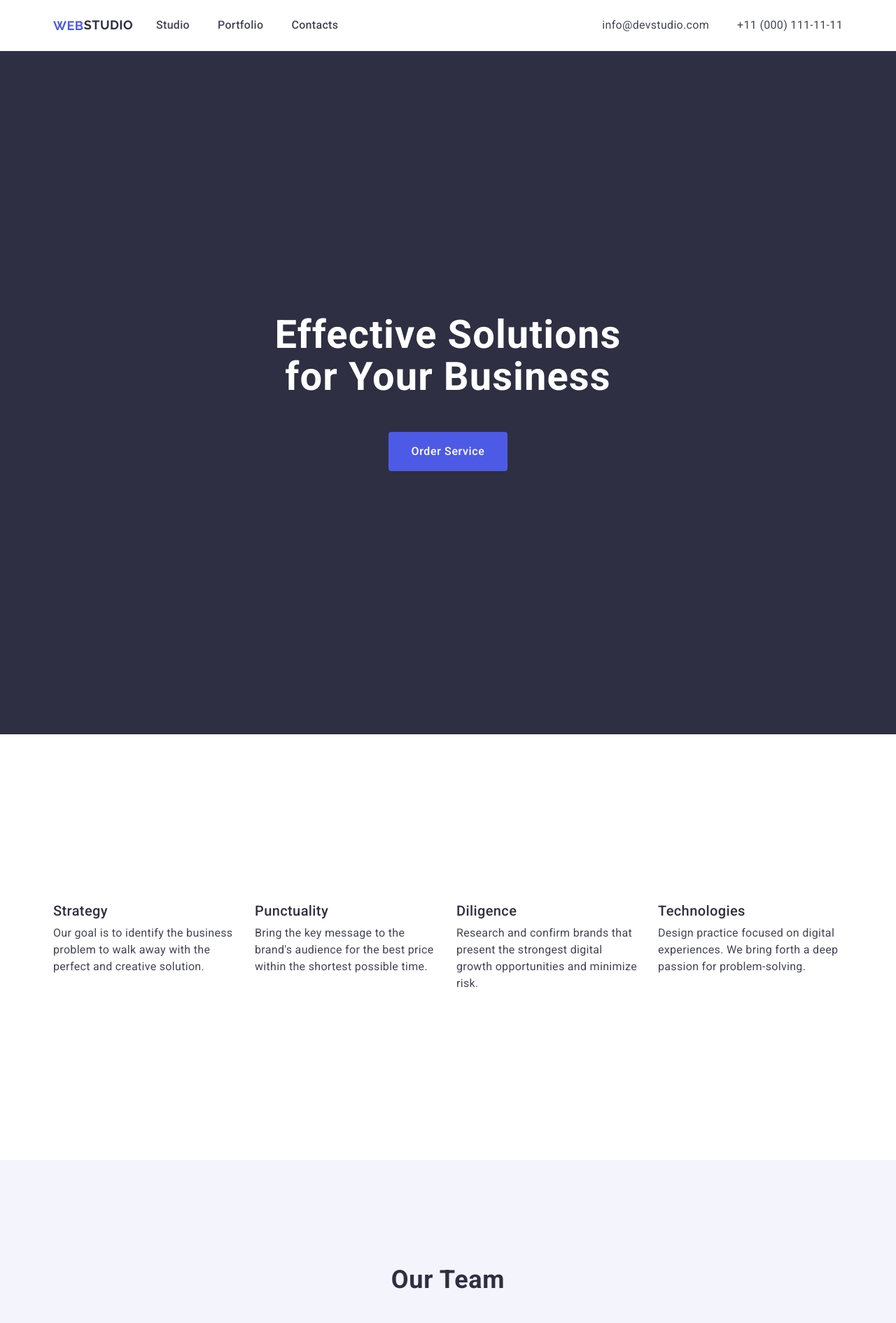
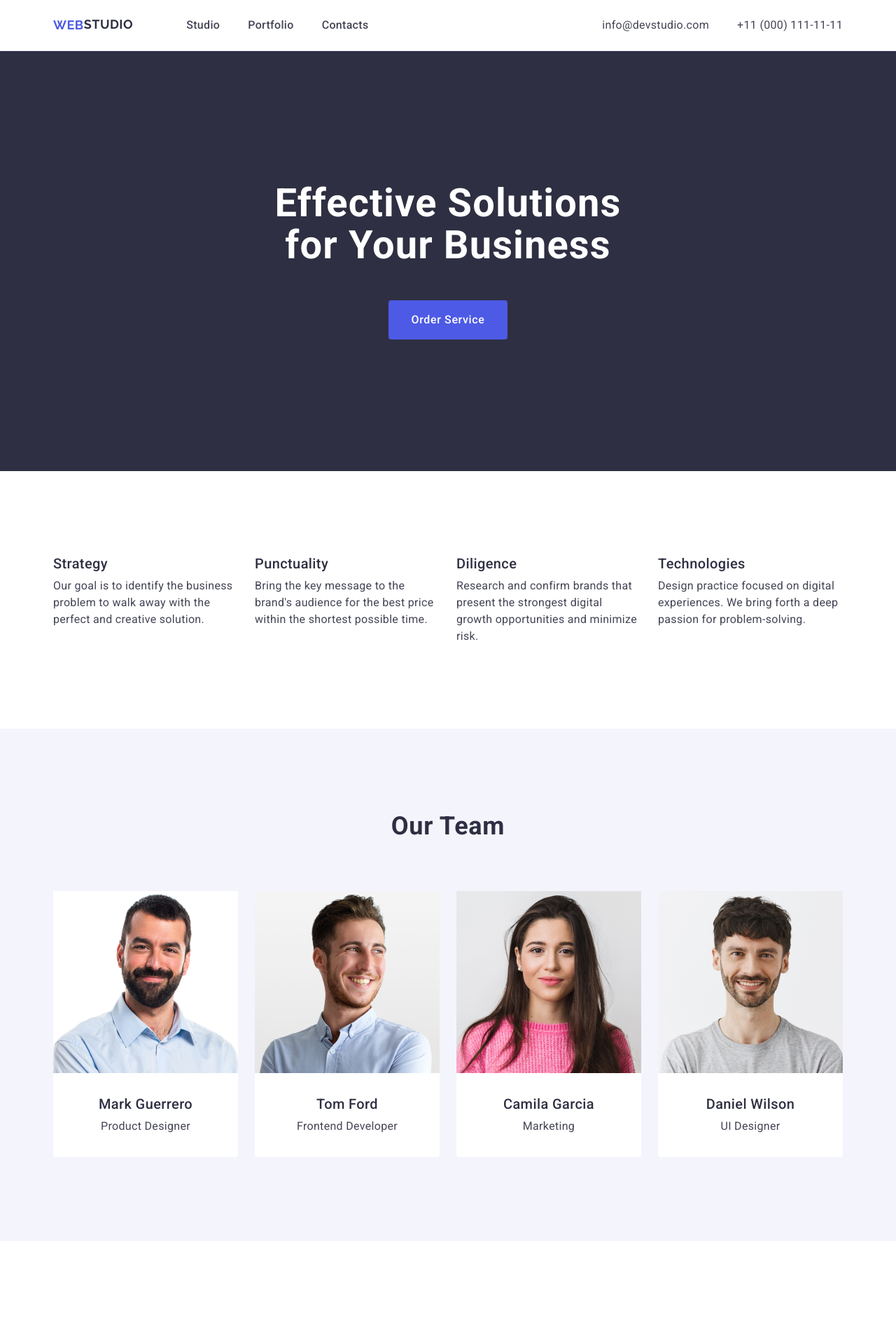
Before and after one commit to KhrystynaStasiv/goit-markup-hw-03, a plain HTML site: page index.html in a window 1280 px wide. Shown: the top 1890 px of the page at 70% size. Drawn offline with nearby package versions, Linux system fonts and the light colour scheme.

Commit message:
margin-2

```diff
--- a/css/styles.css
+++ b/css/styles.css
@@ -76,13 +76,7 @@ section {
     /* 116.667% */
     letter-spacing: 0.03em;
     text-transform: uppercase;
-    width: 71px;
-    height: 21px;
     display: flex;
-    margin-top: 25.5px;
-    margin-right: 76px;
-    margin-bottom: 25.5px;
-
 }
 
 .accent-studio {
@@ -108,7 +102,6 @@ section {
 .header-container {
     display: flex;
     align-items: center;
-    width: 1158px;
 }
 
 .header-menu {
@@ -121,6 +114,7 @@ section {
     display: flex;
     align-items: center;
     gap: 40px;
+    padding-left: 76px;
 }
 
 .menu-link {
@@ -178,9 +172,8 @@ section {
     /* 107.143% */
     letter-spacing: 0.02em;
     max-width: 496px;
-    height: 120px;
     display: flex;
-    padding-top: 188px;
+    align-items: center;
 
 }
 
@@ -198,12 +191,11 @@ section {
     cursor: pointer;
     padding: 16px 32px;
     display: block;
-    margin-bottom: 188px;
     min-width: 169px;
-    height: 56px;
     border: none;
     border-radius: 4px;
     background-color: #4d5ae5;
+    margin-top: 48px;
 }
 
 .button:hover {
@@ -216,7 +208,6 @@ section {
 
 .container-hero {
     width: 1440px;
-    height: 600px;
     flex-shrink: 0;
     display: flex;
     flex-direction: column;
@@ -236,7 +227,7 @@ section {
     /* 120% */
     letter-spacing: 0.02em;
     margin-bottom: 8px;
-    margin-top: 120px;
+    align-items: center;
 }
 
 .item-text {
@@ -247,8 +238,8 @@ section {
     line-height: 1.5;
     /* 150% */
     letter-spacing: 0.02em;
-    margin-bottom: 120px;
     width: 264px;
+    align-items: center;
 }
 
 .values-list {
@@ -266,14 +257,11 @@ section {
 
 .team {
     background-color: #F4F4FD;
-    padding: 120px 0;
 }
 
 .team-container {
     width: 1440px;
-    height: 732px;
     flex-shrink: 0;
-    padding: 32px 0;
 }
 
 .team-background {
@@ -303,9 +291,9 @@ section {
     line-height: 1.2;
     /* 120% */
     letter-spacing: 0.02em;
-    padding-top: 32px;
-    margin-bottom: 8px;
-
+    text-align: center;
+    align-items: center;
+    margin-top: 32px;
 }
 
 .img-text {
@@ -317,25 +305,21 @@ section {
     /* 150% */
     letter-spacing: 0.02em;
     text-align: center;
+    align-items: center;
+    margin-top: 8px;
+    margin-bottom: 32px;
 }
 
 .team-member {
     display: flex;
-    width: 232px;
     flex-direction: column;
-    justify-content: center;
-    text-align: center;
-    padding: 32px 0;
-
 }
 
 
 
 
 /*==========PORTFOLIO===========*/
-.portfolio {
-    padding: 120px 0 120px 0;
-}
+.portfolio {}
 
 .background {
     background-color: #FFFFFF;
@@ -357,7 +341,6 @@ section {
     letter-spacing: 0.02em;
     text-transform: capitalize;
     margin-bottom: 72px;
-    margin-top: 120px;
 }
 
 .portfolio-list-title {
@@ -370,6 +353,7 @@ section {
     /* 120% */
     letter-spacing: 0.02em;
     margin-bottom: 8px;
+    padding-top: 32px;
 }
 
 .portfolio-list-text {
@@ -381,7 +365,7 @@ section {
     line-height: 1.5;
     /* 150% */
     letter-spacing: 0.02em;
-    margin-bottom: 32px;
+    padding-bottom: 32px;
 }
 
 .portfolio-list-title .portfolio-list-text {
@@ -398,21 +382,18 @@ section {
     width: calc((100% - 48px) /3);
 }
 
-.portfolio-picture {
-    margin-bottom: 32px;
-}
+.portfolio-picture {}
 
 .name-app {
-    padding: 32px 16px;
     border: 1px solid #e7e9fc;
     border-top: none;
+    padding: 16px;
 }
 
 
 /*==================FOOTER PART===============*/
 
 .footer {
-    height: 312px;
     flex-shrink: 0;
     background: var(--NAVY-BLUE, #2E2F42);
     padding: 100px 0;
```
